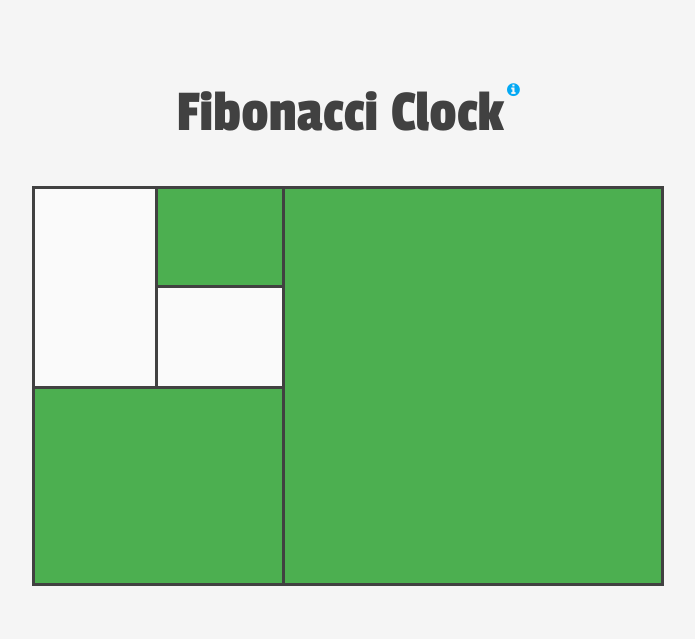
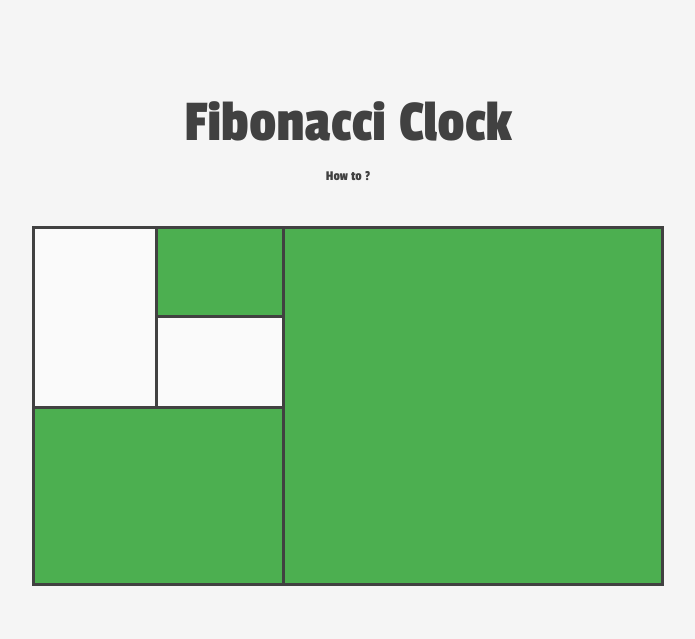
Before and after one commit to dhanushuUzumaki/FibClock, a plain HTML site: page index.html in a window 1280 px wide. Shown: the top 639 px of the page, without its empty margins (292-987 px from the left). Drawn offline with nearby package versions, Linux system fonts and the light colour scheme.

Commit message:
replaced info icon by text

```diff
--- a/index.html
+++ b/index.html
@@ -26,10 +26,7 @@
 <body>
 
     <div class="main">
-        <h4 class="title">Fibonacci Clock</h4>
-        <a class="info" href="https://github.com/dhanushuUzumaki/FibClock#fibonacci-clock" target="_blank">
-            <span class="fa fa-info-circle"></span>
-        </a>
+        <h4 class="title">Fibonacci Clock </h4><a href="https://github.com/dhanushuUzumaki/FibClock#fibonacci-clock" target="_blank">How to ?</a>
         <div class="container">
             <div class="col-xs-6 left">
 
--- a/style.css
+++ b/style.css
@@ -13,7 +13,7 @@ body{
 .container{
 	background: #FFF;
 	max-width: 79vh;
-	min-height: 50vh;
+	min-height: 45vh;
 	position: relative;
 	margin: 0 auto;
 	top: 5vh;
@@ -84,15 +84,4 @@ a,a:hover,a:visited{
 .title {
 	font-size: 60px;
 	color: #414141;
-	display: inline;
 }
-
-.info {
-	font-size: 15px !important;
-	position: relative;
-	bottom: 35px;
-}
-
-.info span {
-	color: #03A9F4;
-}
```
